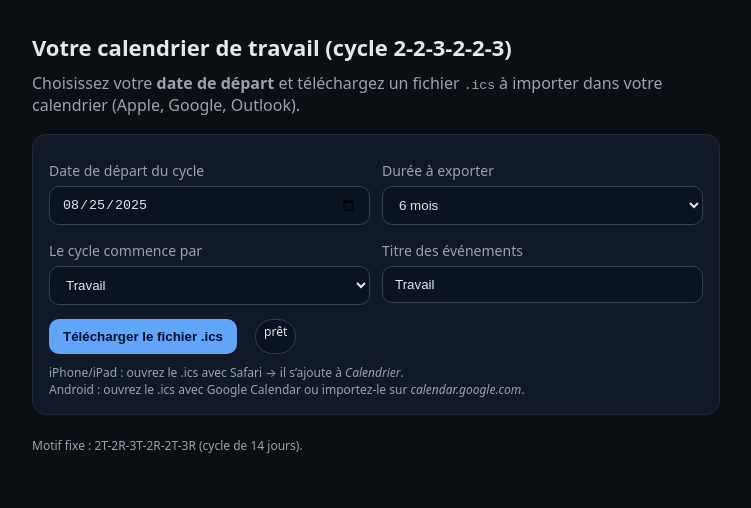
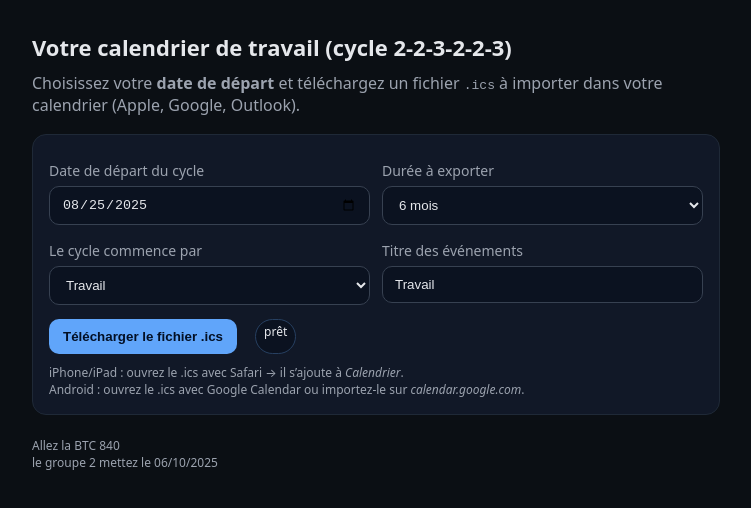
Before and after one commit to xdrix94/Calendrier-BTC-840, a plain HTML site: page index.html in a window 1280 px wide. Shown: the whole page, without its empty margins (264-1015 px from the left). Drawn offline with Linux system fonts and the light colour scheme.

Commit message:
Update index.html

```diff
--- a/index.html
+++ b/index.html
@@ -70,7 +70,7 @@
     </div>
 
     <footer>
-      Motif fixe : 2T-2R-3T-2R-2T-3R (cycle de 14 jours).
+       Allez la BTC 840 <br> le groupe 2 mettez le 06/10/2025
     </footer>
   </div>
 
```
